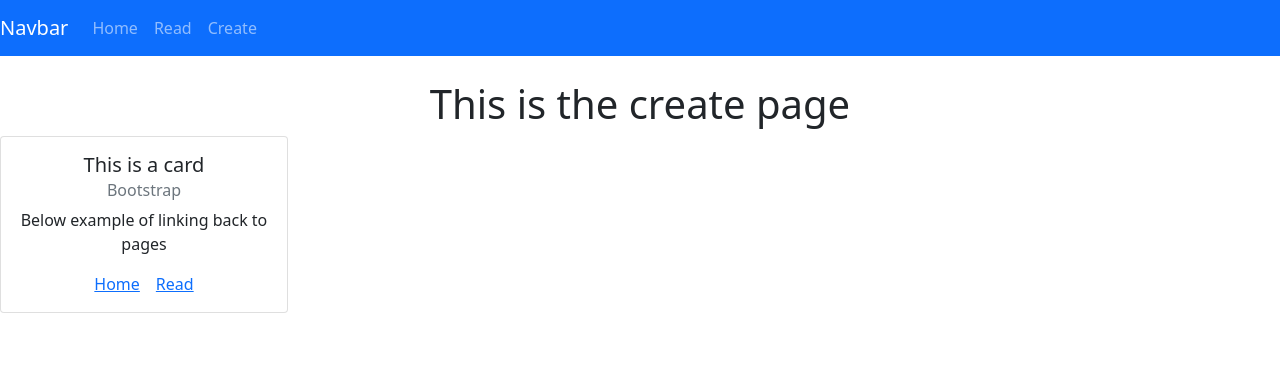
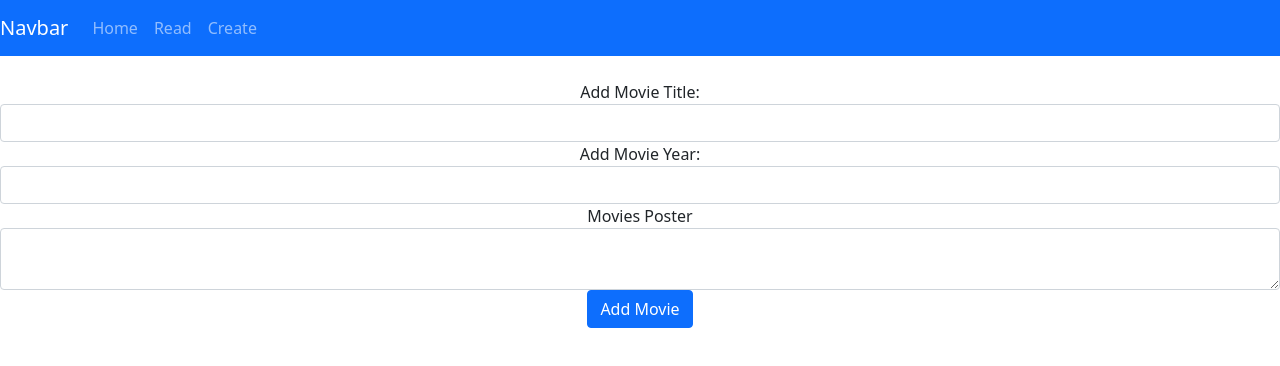
Before and after one commit to DavidFitzharris/datarep_lab10, a React (Create React App) app: page /create in a window 1280 px wide. Shown: the top 366 px of the page. Built offline with nearby package versions, Linux system fonts and the light colour scheme.

Commit message:
Lab 4 =, week 5

```diff
--- a/package.json
+++ b/package.json
@@ -6,6 +6,7 @@
     "@testing-library/jest-dom": "^5.14.1",
     "@testing-library/react": "^11.2.7",
     "@testing-library/user-event": "^12.8.3",
+    "axios": "^0.24.0",
     "bootstrap": "^5.1.1",
     "react": "^17.0.2",
     "react-bootstrap": "^2.0.0-rc.0",
--- a/src/components/create.js
+++ b/src/components/create.js
@@ -3,23 +3,87 @@ import { Card } from 'react-bootstrap';
 
 //Creating a Create class and marked for export
 export class Create extends React.Component {
+
+    constructor() {
+        super();
+
+        //Binding the methods
+        this.onSubmit = this.onSubmit.bind(this);
+        this.onChangeTitle = this.onChangeTitle.bind(this);
+        this.onChangeYear = this.onChangeYear.bind(this);
+        this.onChangePoster = this.onChangePoster.bind(this);
+
+        this.state = {
+            Title: '',
+            Year: '',
+            Poster: ''
+        }
+    }
+
+    //Used with our form
+    //with using our title search
+    onChangeTitle(e) {
+        this.setState({
+            Title: e.target.value
+        });
+    }
+
+    onChangeYear(e) {
+        this.setState({
+            Year: e.target.value
+        });
+    }
+
+    onChangePoster(e){
+        this.setState({
+            Poster: e.target.value
+        })
+    }
+    onSubmit(e) {
+        e.preventDefault();
+        alert("Movie: " + this.state.Title + " Year: " + this.state.Year + " Poster: " + this.state.Poster);
+    }
+
     render() {
         return (
-            <div>
-                <h1>This is the create page</h1>
+            //creating a form to be used with our onSubmit method to search for movies
+            <div className='App'>
+                <form onSubmit={this.onSubmit}>
 
-                {/* Adding a bootstrap card that also has links to other URLS */}
-                <Card style={{ width: '18rem' }}>
-                    <Card.Body>
-                        <Card.Title>This is a card</Card.Title>
-                        <Card.Subtitle className="mb-2 text-muted">Bootstrap</Card.Subtitle>
-                        <Card.Text>
-                            Below example of linking back to pages
-                        </Card.Text>
-                        <Card.Link href="/">Home</Card.Link>
-                        <Card.Link href="/read">Read</Card.Link>
-                    </Card.Body>
-                </Card>
+                    {/* Movie Input */}
+                    <div className="form-group">
+                        <label>Add Movie Title: </label>
+                        <input type='text'
+                            className='form-control'
+                            value={this.state.Title}
+                            onChange={this.onChangeTitle}></input>
+                    </div>
+
+                    {/* Year Input */}
+                    <div className="form-group">
+                        <label>Add Movie Year: </label>
+                        <input type='text'
+                            className='form-control'
+                            value={this.state.Year}
+                            onChange={this.onChangeYear}></input>
+                    </div>
+
+                    <div className='form-group'>
+                        <label>Movies Poster</label>
+                        <textarea type='text'
+                        className='form-control'
+                        value={this.state.Poster}
+                        onChange={this.onChangePoster}>
+
+                        </textarea>
+                    </div>
+                    {/* Submit Button */}
+                    <div className='form-group'>
+                        <input type='submit'
+                            value='Add Movie'
+                            className='btn btn-primary'></input>
+                    </div>
+                </form>
             </div>
         );
     }
--- a/src/components/movies.js
+++ b/src/components/movies.js
@@ -5,7 +5,7 @@ import { MovieItem } from './movieItem';
 export class Movies extends React.Component{
     render(){
         //embedding our MovieItem and using mapping
-        return this.props.movies.map( (movie)=>{
+        return this.props.moviesAr.map( (movie)=>{
             return <MovieItem movie={movie}></MovieItem>
         })
     }
--- a/src/components/read.js
+++ b/src/components/read.js
@@ -1,43 +1,33 @@
 import React from 'react';
 import { Movies } from './movies';
+import axios from 'axios';
 
 //Creating a Read class and marked for export
 export class Read extends React.Component {
 
     //creating and object to be used for movie properties
     state = {
-        movies: [
-            {
-                "Title": "Avengers: Infinity War",
-                "Year": "2018",
-                "imdbID": "tt4154756",
-                "Type": "movie",
-                "Poster": "https://m.media-amazon.com/images/M/MV5BMjMxNjY2MDU1OV5BMl5BanBnXkFtZTgwNzY1MTUwNTM@._V1_SX300.jpg"
-            },
-            {
-                "Title": "Captain America: Civil War",
-                "Year": "2016",
-                "imdbID": "tt3498820",
-                "Type": "movie",
-                "Poster": "https://m.media-amazon.com/images/M/MV5BMjQ0MTgyNjAxMV5BMl5BanBnXkFtZTgwNjUzMDkyODE@._V1_SX300.jpg"
-            },
-            {
-                "Title": "Charlie Wilson's War",
-                "Year": "2007",
-                "imdbID": "tt0472062",
-                "Type": "movie",
-                "Poster": "https://m.media-amazon.com/images/M/MV5BMTgwMDgwMDc4MF5BMl5BanBnXkFtZTYwOTU3MDM4._V1_SX300.jpg"
-            }
-        ]
+        moviesAr: []
 
     };
+
+    componentDidMount() {
+        axios.get('https://jsonblob.com/api/jsonblob/894944504570986496')
+            .then((response) => {
+                this.setState({ moviesAr: response.data.movies })
+            })
+            .catch(
+                (error) => {
+                    console.log(error)
+                });
+    }
 
     render() {
         return (
             <div>
                 <h1>This is the Read page</h1>
                 {/* Embedding our Movies class */}
-                <Movies movies={this.state.movies}></Movies>
+                <Movies moviesAr={this.state.moviesAr}></Movies>
             </div>
         );
     }
```
Also changed, not shown: 1 other file (tests, documents, lock files or other folders).
